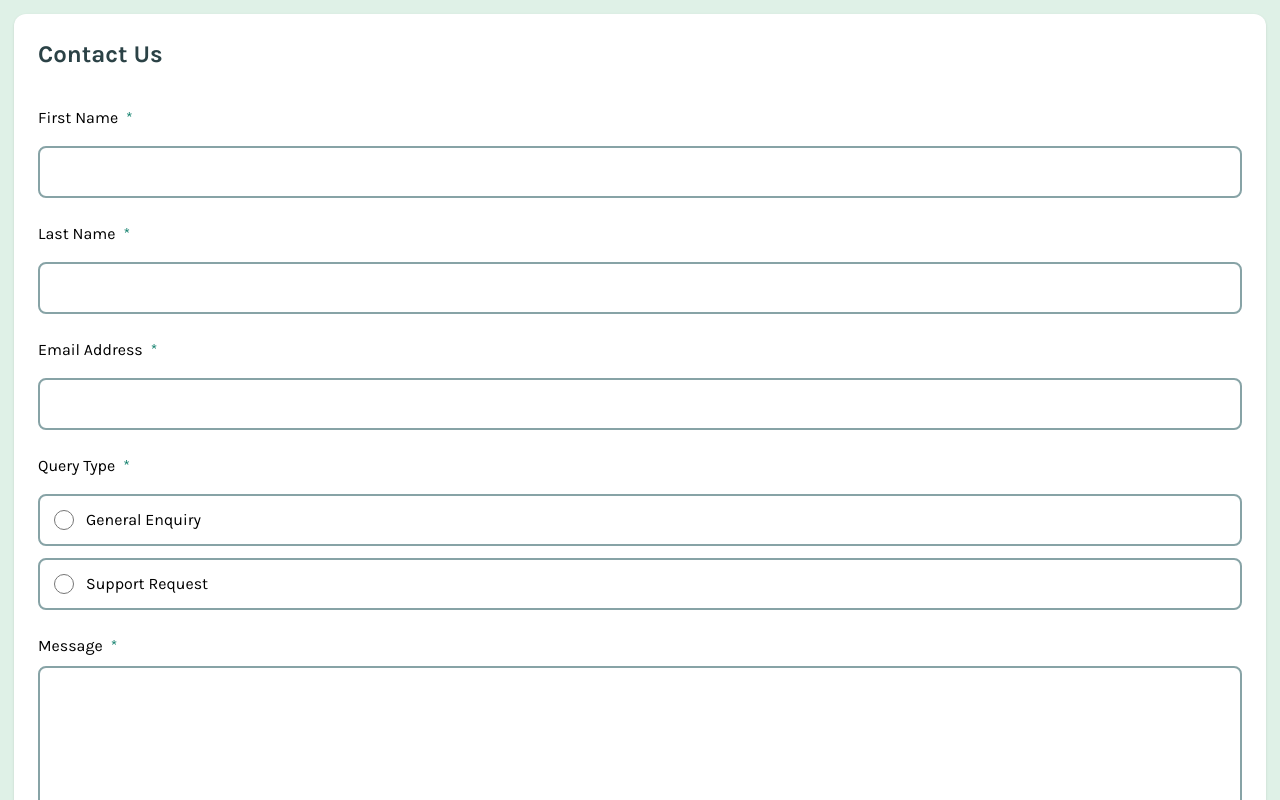
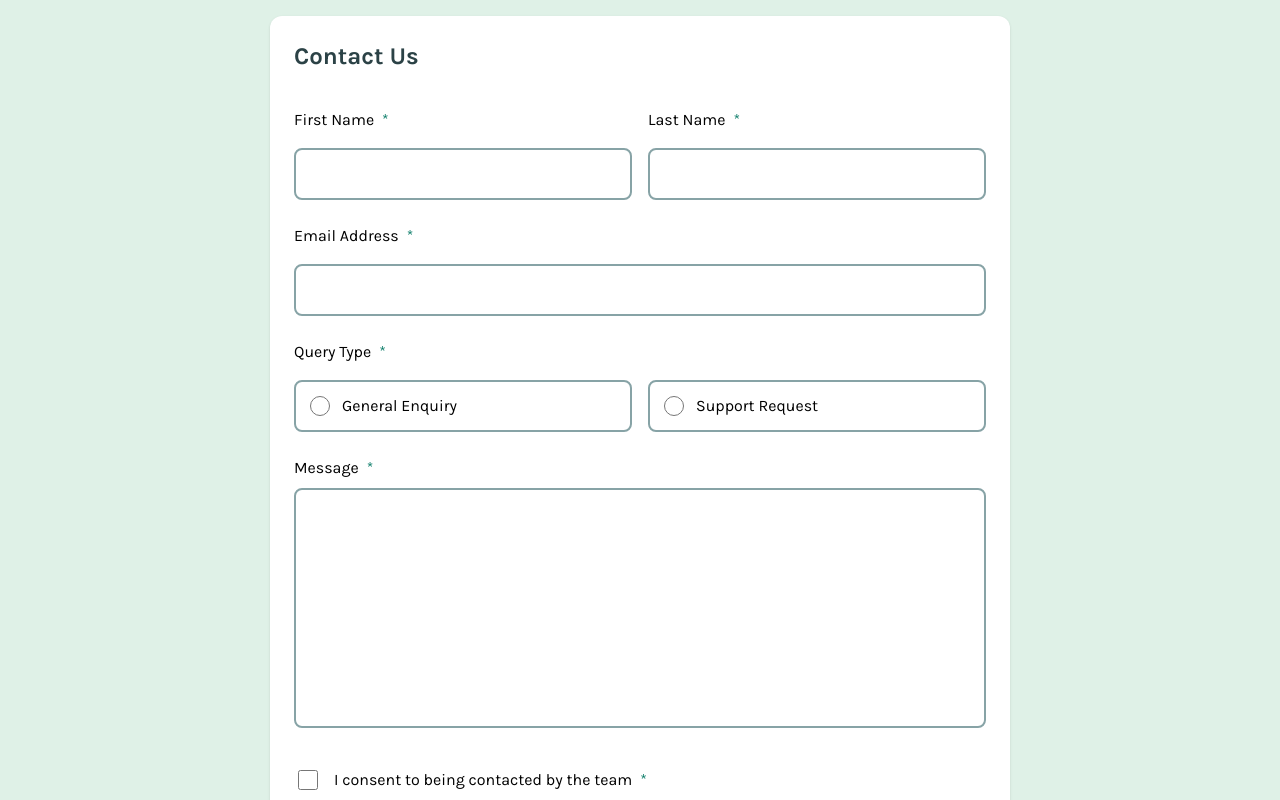
Before and after one commit to md-abid-hussain/contact-form, a React app: page / in a window 1280 px wide. Shown: the top 800 px of the page. Built offline with nearby package versions, Linux system fonts and the light colour scheme; the HTML template or start-up script is replaced by a standard one.

Commit message:
fixed error message style issue

```diff
--- a/src/App.tsx
+++ b/src/App.tsx
@@ -3,6 +3,7 @@ import CustomTextInput from "./components/CustomTextInput";
 import CustomRadioInput from "./components/CustomRadioInput";
 import CustomCheckboxInput from "./components/CustomCheckboxInput";
 import CustomTextArea from "./components/CustomTextArea";
+import CustomError from "./components/CustomError";
 
 import { useForm, SubmitHandler } from "react-hook-form";
 import { yupResolver } from "@hookform/resolvers/yup";
@@ -50,12 +51,13 @@ function App() {
   };
 
   return (
-    <main className="min-h-screen p-[14px] bg-primary-green-200">
-      <div className="p-6 bg-white rounded-xl shadow">
+    <main className="min-h-screen px-[14px] py-4 bg-primary-green-200">
+      <div className="p-6 bg-white rounded-xl shadow md:max-w-[740px] mx-auto">
         <h1 className="text-2xl font-bold mb-9 text-neutral-grey-900">
           Contact Us
         </h1>
         <form className="flex flex-col" onSubmit={handleSubmit(onSubmit)}>
+          <div className="md:flex md:gap-4">
             <CustomTextInput
               label="First Name"
               id="first_name"
@@ -70,6 +72,7 @@ function App() {
               fieldId="last_name"
               errors={errors.last_name}
             />
+          </div>
           <CustomTextInput
             label="Email Address"
             id="email"
@@ -80,6 +83,7 @@ function App() {
           />
           <div className="flex flex-col">
             <CustomInputLabel label="Query Type" />
+            <div className="md:flex md:gap-4">
               <CustomRadioInput
                 label="General Enquiry"
                 id="general_enquiry"
@@ -96,10 +100,9 @@ function App() {
                 fieldId="query_type"
                 checked={watch("query_type") === "Support Request"}
               />
+            </div>
             {errors.query_type && (
-              <span className="text-red-500 text-sm -mt-3">
-                {errors.query_type.message}
-              </span>
+              <CustomError message={errors.query_type.message} isRadio={true} />
             )}
           </div>
           <div className="mt-3">
@@ -119,9 +122,7 @@ function App() {
               fieldId="agree"
             />
             {errors.agree && (
-              <span className="text-red-500 text-sm">
-                {errors.agree.message}
-              </span>
+              <CustomError message={errors.agree.message} />
             )}
           </div>
           <button
--- /dev/null
+++ b/src/components/CustomError.tsx
@@ -0,0 +1,18 @@
+type CustomErrorProps = {
+  message: string | undefined;
+  isRadio?: boolean;
+};
+
+const CustomError = ({ message, isRadio }: CustomErrorProps) => {
+  return (
+    <span
+      className={
+        "text-red-500 text-sm " + (isRadio ? "-mt-3" : "")
+      }
+    >
+      {message}
+    </span>
+  );
+};
+
+export default CustomError;
--- a/src/components/CustomRadioInput.tsx
+++ b/src/components/CustomRadioInput.tsx
@@ -27,7 +27,7 @@ const CustomRadioInput = ({
     <label
       htmlFor={radioProps.id}
       className={
-        "flex items-center gap-3 border-2 border-neutral-grey-500 rounded-lg py-3 px-[14px] mb-[0.75rem] cursor-pointer " +
+        "flex flex-1 items-center gap-3 border-2 border-neutral-grey-500 rounded-lg py-3 px-[14px] mb-[0.75rem] cursor-pointer " +
         selectedColor
       }
     >
--- a/src/components/CustomTextArea.tsx
+++ b/src/components/CustomTextArea.tsx
@@ -1,6 +1,7 @@
 import { FieldError, UseFormRegister } from "react-hook-form";
 import { FormInputType } from "../App";
 import CustomInputLabel from "./CustomInputLabel";
+import CustomError from "./CustomError";
 
 type CustomTextAreaProps = Omit<
   React.HTMLProps<HTMLTextAreaElement>,
@@ -43,9 +44,7 @@ const CustomTextArea = ({
           (isError ? " border-primary-red focus:border-primary-red" : "")
         }
       ></textarea>
-      {isError && (
-        <span className="text-primary-red text-sm">{errors?.message}</span>
-      )}
+      {isError && <CustomError message={errors?.message} />}
     </div>
   );
 };
--- a/src/components/CustomTextInput.tsx
+++ b/src/components/CustomTextInput.tsx
@@ -1,6 +1,7 @@
 import { FieldError, UseFormRegister } from "react-hook-form";
 import CustomInputLabel from "./CustomInputLabel";
 import { FormInputType } from "../App";
+import CustomError from "./CustomError";
 
 type CustomTextInputProps = Omit<
   React.HTMLProps<HTMLInputElement>,
@@ -27,7 +28,7 @@ const CustomTextInput = ({
 }: CustomTextInputProps) => {
   const isError = errors ? true : false;
   return (
-    <div className="flex flex-col mb-6">
+    <div className="flex flex-col mb-6 flex-1">
       <CustomInputLabel htmlFor={inputProps.id} label={label} />
       <input
         type="text"
@@ -39,7 +40,7 @@ const CustomTextInput = ({
         }
       />
       {isError && (
-        <span className="text-red-500 text-sm">{errors?.message}</span>
+        <CustomError message={errors?.message} />
       )}
     </div>
   );
```
Lines whose indentation alone changed are shown as unchanged.
